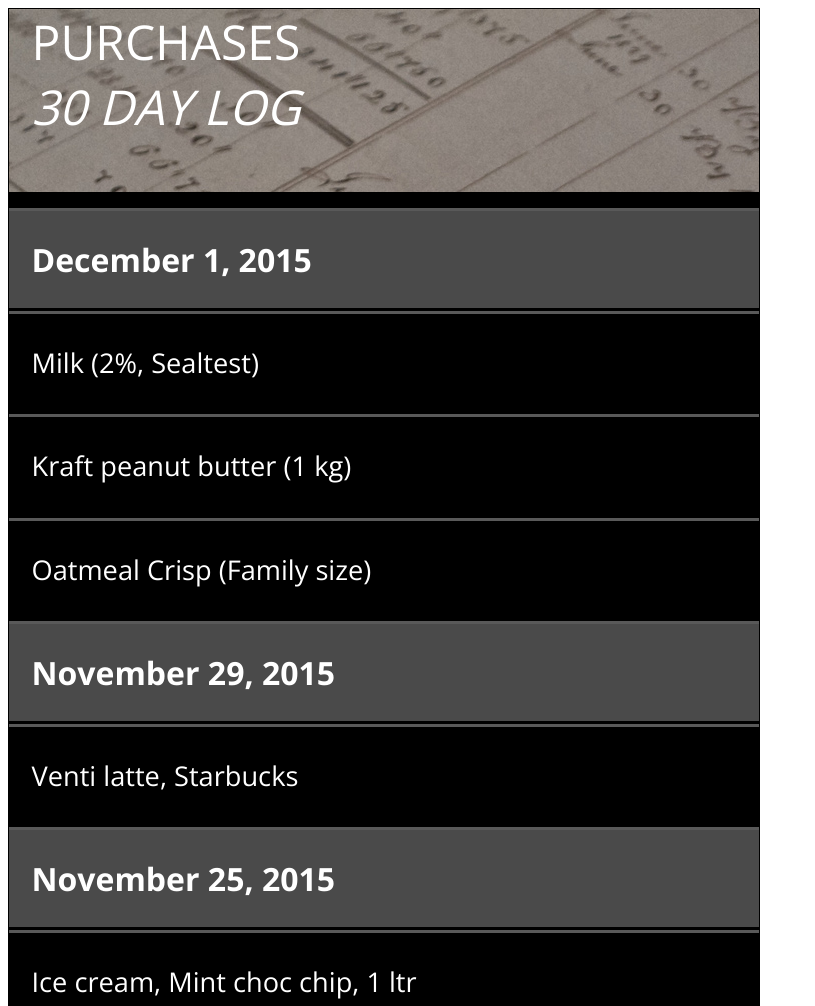
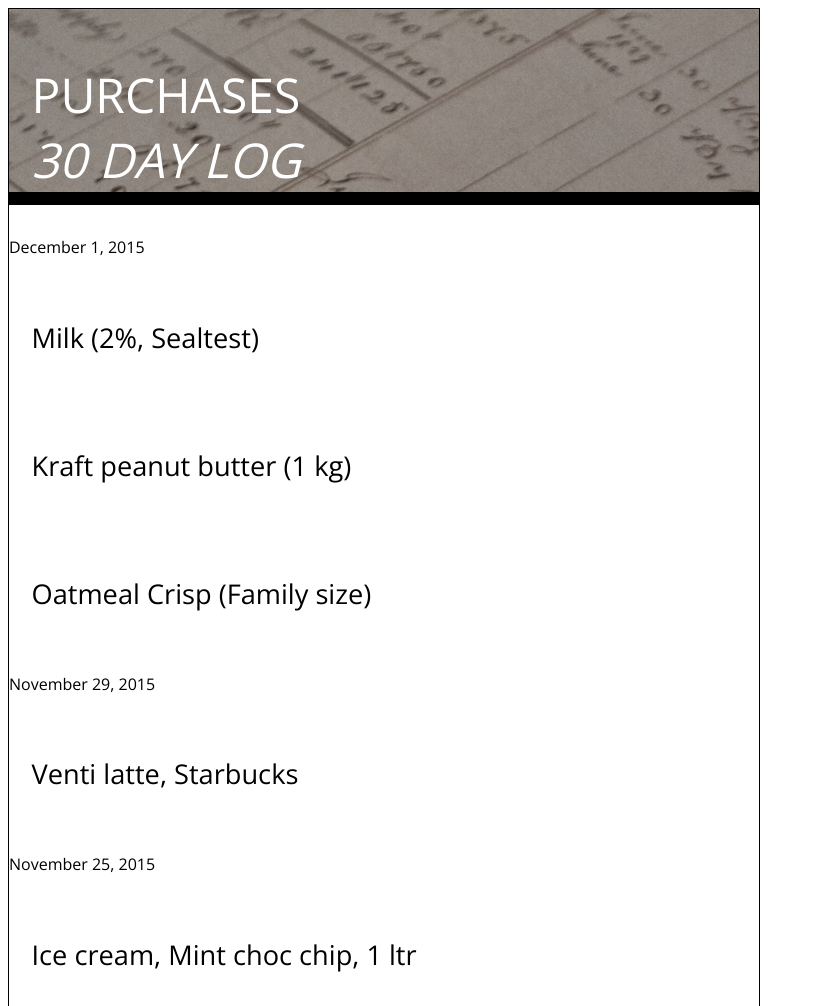
Before and after one commit to hajiyevr/318-assignment, a plain HTML site: page purchases.html in a window 1280 px wide. Shown: the top 1006 px of the page, without its empty margins (0-815 px from the left). Drawn offline with nearby package versions, Linux system fonts and the light colour scheme.

Commit message:
added enter purchases

```diff
--- a/css/purchases.css
+++ b/css/purchases.css
@@ -1,6 +1,5 @@
 body {
   font-family: Open Sans, sans-serif;
-  color: white;
 }
 
 a {
@@ -15,7 +14,6 @@ a {
   width: 750px;
   height: 1334px;
   border: 1px solid black;
-  background-color: black;
 }
 
 #header {
@@ -27,18 +25,18 @@ a {
 
   font-size: 3em;
   display: flex;
-  flex-direction: column;
-  align-items: flex-start;
+  flex-direction:column;
+  justify-content: flex-end;
+  color: white;
 }
 
 .header, .item {
   width: 97%;
   padding-left: 3%;
   height: 97px;
-  background-color: green;
 
   font-size: 2em;
-  border-top: 3px solid #595959;
+  /* border-top: 3px solid #595959; */
 
   display: flex;
   align-items: center;
@@ -50,10 +48,11 @@ a {
 
 .header {
   font-weight: bold;
-  background-color: #4A4A4A;
+  background-color: #faefef;
+  color: black;
+  text-transform: uppercase;
 }
 
 .item {
-  background-color: black;
   font-size: 1.7em;
 }
--- a/purchases.html
+++ b/purchases.html
@@ -13,7 +13,7 @@
       PURCHASES<br/>
       <em>30 DAY LOG</em>
     </div>
-    <div class="header">
+    <div class="day">
       December 1, 2015
     </div>
       <div class="item">
@@ -25,13 +25,13 @@
       <div class="item">
         Oatmeal Crisp (Family size)
       </div>
-    <div class="header">
+    <div class="day">
         November 29, 2015
     </div>
       <div class="item">
         Venti latte, Starbucks
       </div>
-    <div class="header">
+    <div class="day">
         November 25, 2015
     </div>
       <div class="item">
@@ -43,7 +43,7 @@
       <div class="item">
         Water bottles, 24 pk, Nestle
       </div>
-    <div class="header">
+    <div class="day">
         November 16, 2015
     </div>
 
```
Also changed, not shown: index.html (+2 -2 lines).
